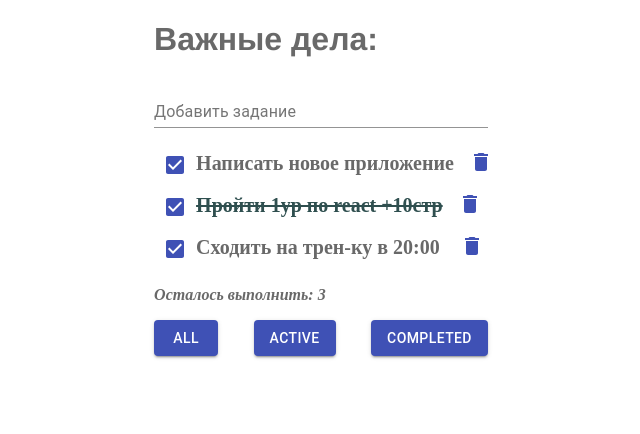
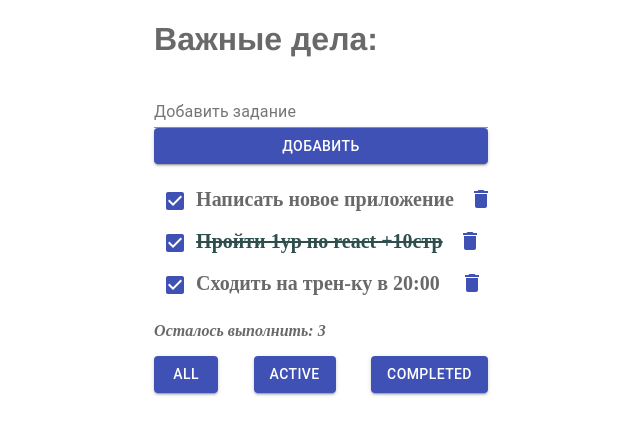
Before and after one commit to WebHeroSchool/react_aal11, a React (Create React App) app: page / in a window 1280 px wide. Shown: the top 434 px of the page, without its empty margins (319-959 px from the left). Built offline with nearby package versions, Linux system fonts and the light colour scheme.

Commit message:
не работает кнопка добавить

```diff
--- a/src/components/App/App.js
+++ b/src/components/App/App.js
@@ -50,12 +50,25 @@
         this.setState({ items: newItemList });
       }
 
+        onClickDelete = id => this.setState(state => ({ items: state.items.filter(item => item.id !== id) }));
+
+        onClickAdd = value => this.setState(state => ({
+          items: [
+            ...state.items,
+            {
+              value,
+              isDone: false,
+              id: state.count + 1
+            }
+          ],
+            count: state.count + 1
+        }));
 
         render() {
-        return(
+          return (
               <div className={styles.wrap}>
                   <h1 className={styles.title}>Важные дела:</h1>
-                    <InputItem/>
+                      <InputItem onClickAdd={this.onClickAdd} />
                       <ItemList
                        items={this.state.items}
                        onClickDone={this.onClickDone}
--- a/src/components/InputItem/InputItem.js
+++ b/src/components/InputItem/InputItem.js
@@ -2,20 +2,38 @@
 import TextField from '@material-ui/core/TextField';
 import { withStyles } from '@material-ui/core/styles';
 import styles from './InputItem.module.css';
+import Button from '@material-ui/core/Button';
+import Grid from '@material-ui/core/Grid';
 
 
+class InputItem extends React.Component {
+		state = {
+					inputValue: ''
+			}	;
+		render () {
+				const { onClickAdd } = this.props;
 
+		return (<Grid>
+		    <TextField
+		        id="standard-basic"
+		        label="Добавить задание"
+		        className={styles.root}
+		        value={this.state.inputValue}
+		        InputProps={{className: styles.root}}
+		        onChange={event => this.setState({ inputValue: event.target.value })}
+		    />
+		    <Button
+		        variant="contained"
+		        color='primary'
+		        fullWidth
+		        onClick={onClickAdd}
+		    >
+		       	Добавить
+		    </Button>
+	   </Grid>);
 
-const InputItem = () => (<div className={styles.wrap}>
-    <TextField
-        id="standard-basic"
-        label="Добавить задание"
-        className={styles.root}
-
-        InputProps={{className: styles.root}}
-    />
-   </div>);
-
+			}
+	}
 
 
 export default InputItem;
--- a/src/components/ItemList/ItemList.js
+++ b/src/components/ItemList/ItemList.js
@@ -5,13 +5,14 @@
 
 const ItemList = ({ items, onClickDone, onClickDelete }) => (
     <ul className={styles.ul}>
-        {items.map(item => <ol className={styles.text} key={item.value}>
+        {items.map(item => <ol className={styles.text} key={item.id}>
              <Item
             	 value={item.value}
             	 isDone={item.isDone}
             	 id={item.id}
             	 onClickDone={onClickDone}
             	 onClickDelete={onClickDelete}
+
             	 />
           </ol>
         )}
```
Also changed, not shown: 1 other file (tests, documents, lock files or other folders). Lines whose indentation alone changed are shown as unchanged.
